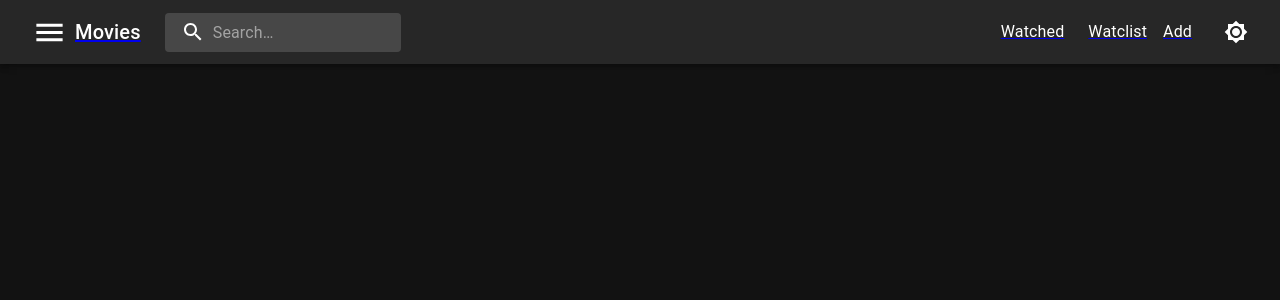
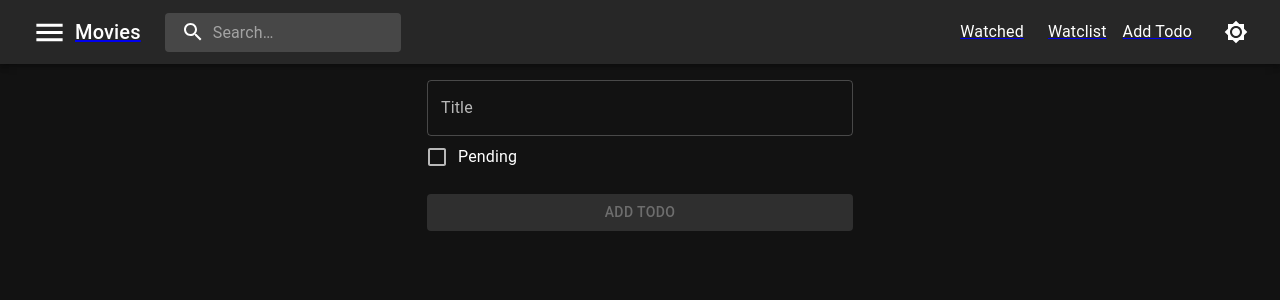
Before and after one commit to rameshk1999/todo-material-ui, a React (Create React App) app: page /addtodo in a window 1280 px wide. Shown: the top 300 px of the page. Built offline with nearby package versions, Linux system fonts and the light colour scheme.

Commit message:
todo created

```diff
--- a/src/Routes/index.js
+++ b/src/Routes/index.js
@@ -4,6 +4,7 @@ import { Route, Switch } from "react-router-dom";
 import Add from "../components/movies/Add";
 import Watched from "../components/movies/Watched";
 import WatchList from "../components/movies/WatchList";
+import AddTodo from "../components/todo/AddTodo";
 import TodoList from "../components/todo/TodoList";
 // import CreateTodo from "../components/todo/CreateTodo";
 
@@ -33,6 +34,9 @@ const index = () => {
         <Route exact path="/add">
           <Add />
         </Route>
+        <Route exact path="/addtodo">
+          <AddTodo />
+        </Route>
       </Switch>
     </div>
   );
--- a/src/components/Header.js
+++ b/src/components/Header.js
@@ -227,7 +227,7 @@ export default function PrimarySearchAppBar({
                 Watclist
               </Typography>
             </Link>
-            <Link to="/add">
+            <Link to="/addtodo">
               <Typography
                 sx={{
                   textDecorationLine: "none",
@@ -237,7 +237,7 @@ export default function PrimarySearchAppBar({
                   marginX: 2,
                 }}
               >
-                Add
+                Add Todo
               </Typography>
             </Link>
             <IconButton
--- /dev/null
+++ b/src/components/todo/AddTodo.js
@@ -0,0 +1,92 @@
+import {
+  Button,
+  Checkbox,
+  FormControlLabel,
+  Grid,
+  Paper,
+  TextField,
+} from "@mui/material";
+import { Box } from "@mui/system";
+import React, { useState } from "react";
+import { useCreateTodoMutation } from "../../services/todoService";
+import { useSnackbar } from "notistack";
+import { useHistory } from "react-router";
+
+const AddTodo = () => {
+  const [createTodo, response] = useCreateTodoMutation();
+  const [checked, setChecked] = useState(false);
+  const [title, setTitle] = useState("");
+  const history = useHistory();
+  const { enqueueSnackbar } = useSnackbar();
+
+  let payload = {
+    title,
+    completed: checked,
+    email: "ramesh@gmail.com",
+  };
+  const handleSuccessVariant = (variant) => {
+    // variant could be success, error, warning, info, or default
+    enqueueSnackbar("Todo Deleted", {
+      variant,
+    });
+  };
+
+  const handleSubmit = () => {
+    createTodo(payload).then((res) => {
+      console.log(res);
+      if (res.data.status === 201) {
+        handleSuccessVariant("success");
+        // window reload after sometime
+        window.setTimeout(function () {
+          history.push("/");
+          window.location.reload();
+        }, 2000);
+      }
+    });
+    setTitle("");
+    setChecked(false);
+  };
+  return (
+    <Box marginY={2}>
+      <Grid
+        container
+        direction="row"
+        justifyContent="center"
+        alignItems="center"
+      >
+        <Grid item xs={7} sm={12} md={6}>
+          <Paper elevation={0}>
+            <TextField
+              value={title}
+              onChange={(e) => setTitle(e.target.value)}
+              id="outlined-required"
+              fullWidth
+              label="Title"
+            />
+            <FormControlLabel
+              label={checked ? "Completed" : "Pending"}
+              control={
+                <Checkbox
+                  checked={checked}
+                  onChange={(e) => setChecked(!checked)}
+                />
+              }
+            />
+            <Button
+              variant="contained"
+              color="secondary"
+              fullWidth
+              sx={{ marginTop: 2 }}
+              onClick={handleSubmit}
+              disabled={!title}
+            >
+              Add Todo
+            </Button>
+          </Paper>
+        </Grid>
+      </Grid>
+    </Box>
+  );
+};
+
+export default AddTodo;
```
Also changed, not shown: src/components/todo/AllList.js (deleted).
